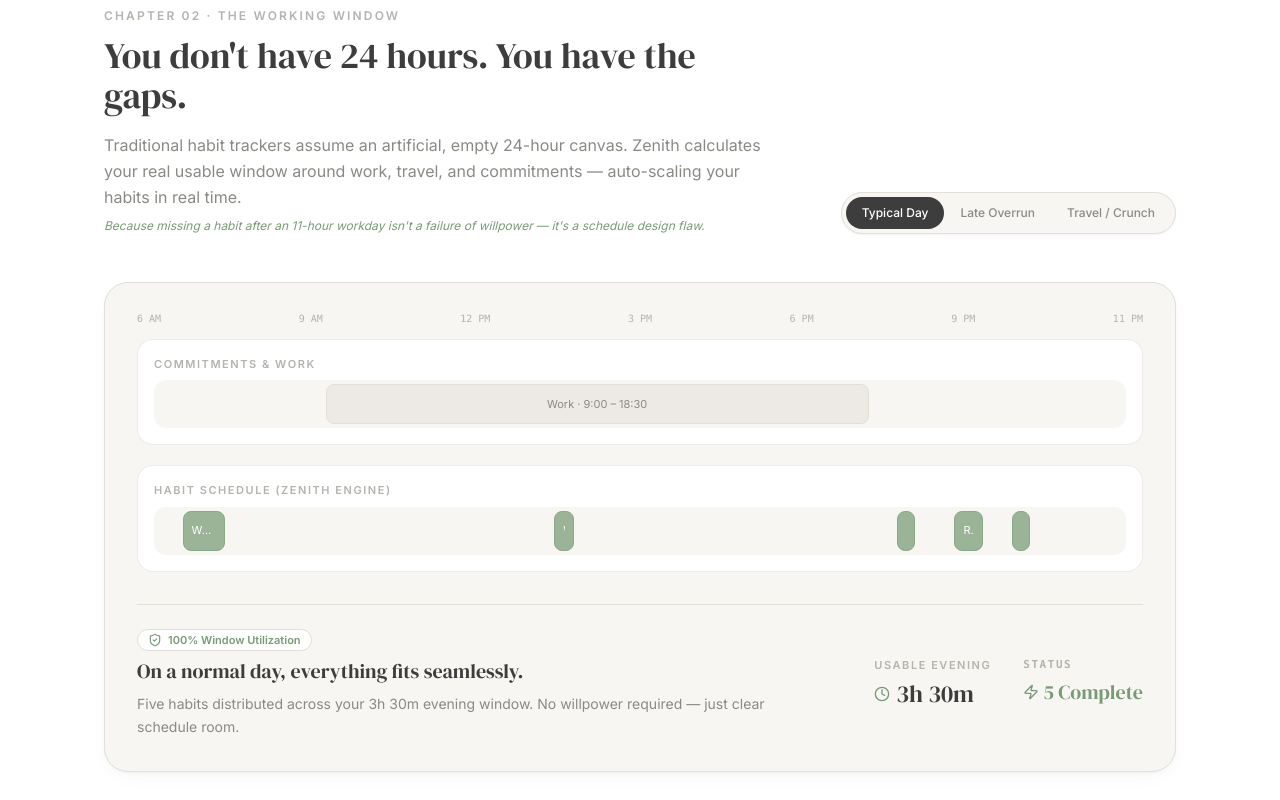
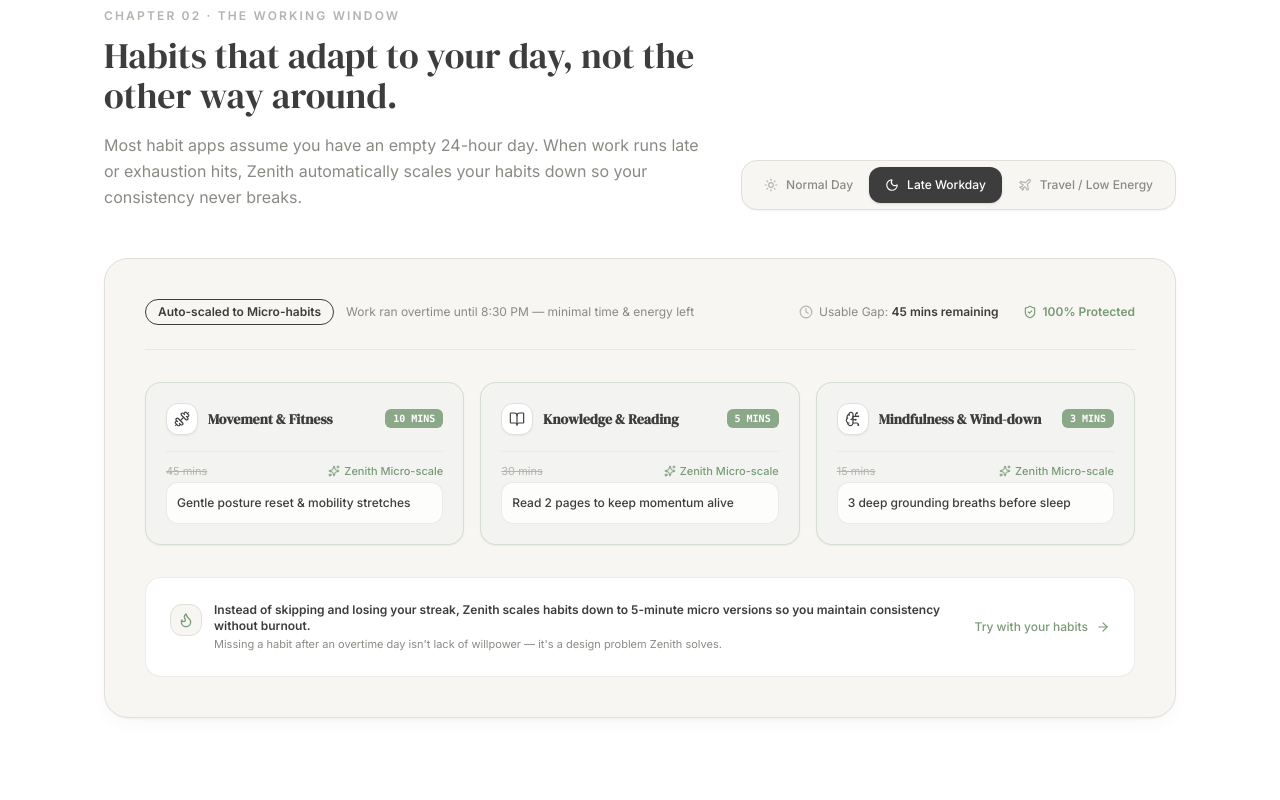
Before and after one commit to SamarSiddiqui/Zenith, a Next.js app: page / in a window 1280 px wide. Shown: the part 2000-2800 px from the top of the page. Built offline with nearby package versions, Linux system fonts and the light colour scheme; no server answers.

Commit message:
refactor(landing): simplify chapter 02 working window section with intuitive interactive habit cards

```diff
--- a/components/landing/DayRibbon.tsx
+++ b/components/landing/DayRibbon.tsx
@@ -1,125 +1,139 @@
 "use client";
 
 import React, { useState, useRef } from 'react';
-import { AnimatePresence, motion } from 'framer-motion';
-import { Clock, ShieldCheck, Zap } from 'lucide-react';
+import { motion, AnimatePresence } from 'framer-motion';
+import {
+  Sun,
+  Moon,
+  Plane,
+  CheckCircle2,
+  Sparkles,
+  Clock,
+  ShieldCheck,
+  Dumbbell,
+  BookOpen,
+  BrainCircuit,
+  ArrowRight,
+  Flame
+} from 'lucide-react';
 import { useGSAPScrollTrigger } from '../../hooks/useGSAPScrollTrigger';
 
-type Scenario = 'typical' | 'late' | 'crunch';
+type DayMode = 'normal' | 'late' | 'exhausted';
 
-const START = 6;
-const END = 23;
-const SPAN = END - START;
-
-const pos = (from: number, to: number) => ({
-  left: `${((from - START) / SPAN) * 100}%`,
-  width: `${((to - from) / SPAN) * 100}%`
-});
-
-interface Block {
+interface HabitAdaptation {
   id: string;
-  label: string;
-  from: number;
-  to: number;
-  tone: 'work' | 'overrun' | 'habit' | 'risk' | 'shrunk' | 'deferred';
+  name: string;
+  icon: typeof Dumbbell;
+  standard: {
+    duration: string;
+    description: string;
+  };
+  adapted: {
+    duration: string;
+    description: string;
+    badge: string;
+  };
 }
 
-const commitments: Record<Scenario, Block[]> = {
-  typical: [{ id: 'work', label: 'Work · 9:00 – 18:30', from: 9, to: 18.5, tone: 'work' }],
-  late: [
-    { id: 'work', label: 'Work · 9:00 – 18:30', from: 9, to: 18.5, tone: 'work' },
-    { id: 'overrun', label: 'Ran late · until 20:30', from: 18.5, to: 20.5, tone: 'overrun' }
-  ],
-  crunch: [
-    { id: 'work', label: 'Flight & Meetings · 8:00 – 21:30', from: 8, to: 21.5, tone: 'overrun' }
-  ]
-};
+const habitsList: HabitAdaptation[] = [
+  {
+    id: 'workout',
+    name: 'Movement & Fitness',
+    icon: Dumbbell,
+    standard: {
+      duration: '45 mins',
+      description: 'Full workout session & mobility drills'
+    },
+    adapted: {
+      duration: '10 mins',
+      description: 'Gentle posture reset & mobility stretches',
+      badge: 'Micro-version'
+    }
+  },
+  {
+    id: 'reading',
+    name: 'Knowledge & Reading',
+    icon: BookOpen,
+    standard: {
+      duration: '30 mins',
+      description: 'Deep focus chapter reading & notes'
+    },
+    adapted: {
+      duration: '5 mins',
+      description: 'Read 2 pages to keep momentum alive',
+      badge: 'Micro-version'
+    }
+  },
+  {
+    id: 'mindfulness',
+    name: 'Mindfulness & Wind-down',
+    icon: BrainCircuit,
+    standard: {
+      duration: '15 mins',
+      description: 'Guided evening meditation & journaling'
+    },
+    adapted: {
+      duration: '3 mins',
+      description: '3 deep grounding breaths before sleep',
+      badge: 'Micro-version'
+    }
+  }
+];
 
-const habits: Record<Scenario, Block[]> = {
-  typical: [
-    { id: 'workout', label: 'Workout 45m', from: 6.5, to: 7.25, tone: 'habit' },
-    { id: 'walk', label: 'Walk 20m', from: 13, to: 13.35, tone: 'habit' },
-    { id: 'meditation', label: 'Meditate 15m', from: 19.0, to: 19.25, tone: 'habit' },
-    { id: 'reading', label: 'Reading 30m', from: 20.0, to: 20.5, tone: 'habit' },
-    { id: 'journal', label: 'Journal 10m', from: 21.0, to: 21.2, tone: 'habit' }
-  ],
-  late: [
-    { id: 'workout', label: 'Workout 45m', from: 6.5, to: 7.25, tone: 'habit' },
-    { id: 'walk', label: 'Walk 20m', from: 13, to: 13.35, tone: 'habit' },
-    { id: 'meditation', label: 'Squeezed 10m', from: 20.6, to: 20.8, tone: 'risk' },
-    { id: 'reading', label: 'Micro-read 5m', from: 21.0, to: 21.1, tone: 'shrunk' },
-    { id: 'journal', label: 'Journal 10m', from: 21.5, to: 21.7, tone: 'habit' }
-  ],
-  crunch: [
-    { id: 'workout', label: 'Workout Defer', from: 6.5, to: 7.25, tone: 'deferred' },
-    { id: 'walk', label: 'Walk 10m', from: 13, to: 13.2, tone: 'habit' },
-    { id: 'journal', label: 'Zenith 2-Min Reset', from: 21.8, to: 22.0, tone: 'shrunk' }
-  ]
-};
-
-const toneClass: Record<Block['tone'], string> = {
-  work: 'bg-sidebar border-line text-muted',
-  overrun: 'bg-clay/15 border-clay/40 text-clay font-medium',
-  habit: 'bg-sage/85 border-sage text-white',
-  risk: 'bg-clay border-clay text-white',
-  shrunk: 'bg-surface border-sage border-dashed text-sage-deep font-semibold',
-  deferred: 'bg-canvas border-line text-faint line-through'
-};
-
-const ticks = [6, 9, 12, 15, 18, 21, 23];
-const tickLabel = (h: number) =>
-  h === 12 ? '12 PM' : h > 12 ? `${h - 12} PM` : `${h} AM`;
-
-const captions: Record<Scenario, { title: string; body: string; badge: string; iconTone: string }> = {
-  typical: {
-    title: 'On a normal day, everything fits seamlessly.',
-    body: 'Five habits distributed across your 3h 30m evening window. No willpower required — just clear schedule room.',
-    badge: '100% Window Utilization',
-    iconTone: 'text-sage-deep'
+const dayScenarios: Record<DayMode, {
+  label: string;
+  icon: typeof Sun;
+  tagline: string;
+  workHours: string;
+  workStatus: string;
+  availableTime: string;
+  resultBadge: string;
+  badgeColor: string;
+  consistencyScore: string;
+  summary: string;
+}> = {
+  normal: {
+    label: 'Normal Day',
+    icon: Sun,
+    tagline: 'Standard schedule with plenty of free evening energy',
+    workHours: '9:00 AM – 6:00 PM',
+    workStatus: 'On Time',
+    availableTime: '3h 30m free evening',
+    resultBadge: 'Full Habit Plan Active',
+    badgeColor: 'bg-sage-wash text-sage-deep border-sage/30',
+    consistencyScore: '100% Score',
+    summary: 'Everything runs at full standard duration. Smooth execution with zero friction.'
   },
   late: {
-    title: 'On an overrun day, Zenith auto-adapts your evening.',
-    body: 'Work eats 2 hours of your evening. Instead of letting you fail, Zenith shrinks Reading to a 5-minute micro-session and protects your health score.',
-    badge: 'Zenith Auto-Adapted (5m Micro-session)',
-    iconTone: 'text-clay'
+    label: 'Late Workday',
+    icon: Moon,
+    tagline: 'Work ran overtime until 8:30 PM — minimal time & energy left',
+    workHours: '9:00 AM – 8:30 PM',
+    workStatus: '2.5h Overtime',
+    availableTime: '45 mins remaining',
+    resultBadge: 'Auto-scaled to Micro-habits',
+    badgeColor: 'bg-sand-wash text-ink border-sand/40',
+    consistencyScore: '100% Protected',
+    summary: 'Instead of skipping and losing your streak, Zenith scales habits down to 5-minute micro versions so you maintain consistency without burnout.'
   },
-  crunch: {
-    title: 'On a travel or crunch day, Zenith activates Safe Deferral.',
-    body: 'Your usable window shrinks to 45 mins. Zenith automatically defers long workouts to tomorrow without breaking your consistency score.',
-    badge: 'Safe Deferral Active (0 Penalty)',
-    iconTone: 'text-sage-deep'
+  exhausted: {
+    label: 'Travel / Low Energy',
+    icon: Plane,
+    tagline: 'Flights, sick day, or total exhaustion with 0 energy',
+    workHours: 'All-day Travel / Rest',
+    workStatus: 'High Fatigue',
+    availableTime: '15 mins usable',
+    resultBadge: 'Safe Pause (Zero Penalty)',
+    badgeColor: 'bg-clay-wash text-clay border-clay/30',
+    consistencyScore: 'Score Preserved',
+    summary: 'Zenith activates Safe Pause. Your consistency health index is preserved with zero guilt, letting you recharge and resume tomorrow fresh.'
   }
 };
 
-function Lane({ blocks, laneLabel }: { blocks: Block[]; laneLabel: string }) {
-  return (
-    <div>
-      <p className="mb-2 text-[11px] font-semibold uppercase tracking-[0.14em] text-faint">{laneLabel}</p>
-      <div className="relative h-12 rounded-xl bg-canvas overflow-hidden">
-        <AnimatePresence initial={false}>
-          {blocks.map((b) => (
-            <motion.div
-              key={b.id}
-              initial={{ opacity: 0, scale: 0.95 }}
-              animate={{ opacity: 1, scale: 1, ...pos(b.from, b.to) }}
-              exit={{ opacity: 0, scale: 0.95 }}
-              transition={{ duration: 0.28, ease: [0.23, 1, 0.32, 1] }}
-              className={`absolute inset-y-1 flex items-center justify-center overflow-hidden rounded-lg border px-2 ${toneClass[b.tone]}`}
-              style={pos(b.from, b.to)}
-            >
-              <span className="truncate text-[11px]">{b.label}</span>
-            </motion.div>
-          ))}
-        </AnimatePresence>
-      </div>
-    </div>
-  );
-}
-
 export function DayRibbon() {
-  const [scenario, setScenario] = useState<Scenario>('typical');
+  const [activeMode, setActiveMode] = useState<DayMode>('late');
   const containerRef = useRef<HTMLDivElement>(null);
-  const caption = captions[scenario];
+  const currentScenario = dayScenarios[activeMode];
 
   // GSAP ScrollTrigger entrance stagger for Chapter 02
   const sectionRef = useGSAPScrollTrigger<HTMLElement>((gsap) => {
@@ -139,127 +153,181 @@
   return (
     <section ref={sectionRef} id="chapter-02" className="scroll-mt-20 border-y border-line bg-surface">
       <div ref={containerRef} className="mx-auto w-full max-w-6xl px-5 py-20 lg:px-10 lg:py-28">
-        {/* Title & Selector Bar */}
+        {/* Header and Scenario Selector */}
         <div className="flex flex-col gap-6 lg:flex-row lg:items-end lg:justify-between">
           <div className="max-w-2xl">
             <p className="gsap-ribbon-anim text-xs font-semibold uppercase tracking-[0.18em] text-faint">
               Chapter 02 · The Working Window
             </p>
             <h2 className="gsap-ribbon-anim mt-3 font-serif text-3xl text-ink md:text-4xl">
-              You don&apos;t have 24 hours. You have the gaps.
+              Habits that adapt to your day, not the other way around.
             </h2>
             <p className="gsap-ribbon-anim mt-4 text-base leading-relaxed text-muted">
-              Traditional habit trackers assume an artificial, empty 24-hour canvas. Zenith calculates your real usable window around work, travel, and commitments — auto-scaling your habits in real time.
-            </p>
-            <p className="gsap-ribbon-anim mt-2 text-xs italic text-sage-deep">
-              Because missing a habit after an 11-hour workday isn&apos;t a failure of willpower — it&apos;s a schedule design flaw.
+              Most habit apps assume you have an empty 24-hour day. When work runs late or exhaustion hits, Zenith automatically scales your habits down so your consistency never breaks.
             </p>
           </div>
 
+          {/* Interactive Scenario Buttons */}
           <div
-            className="gsap-ribbon-anim inline-flex shrink-0 rounded-full border border-line bg-canvas p-1 shadow-xs"
+            className="gsap-ribbon-anim inline-flex p-1.5 rounded-2xl border border-line bg-canvas shadow-xs shrink-0"
             role="group"
-            aria-label="Choose a day preset"
+            aria-label="Choose a day scenario"
           >
-            {[
-              { id: 'typical', label: 'Typical Day' },
-              { id: 'late', label: 'Late Overrun' },
-              { id: 'crunch', label: 'Travel / Crunch' }
-            ].map((item) => (
+            {(Object.keys(dayScenarios) as DayMode[]).map((mode) => {
+              const item = dayScenarios[mode];
+              const Icon = item.icon;
+              const isActive = activeMode === mode;
+
+              return (
                 <button
-                key={item.id}
+                  key={mode}
                   type="button"
-                onClick={() => setScenario(item.id as Scenario)}
-                aria-pressed={scenario === item.id}
-                className="relative rounded-full px-4 py-2 text-xs font-medium transition-colors"
+                  onClick={() => setActiveMode(mode)}
+                  aria-pressed={isActive}
+                  className={`relative flex items-center gap-2 rounded-xl px-4 py-2.5 text-xs font-medium transition-all ${
+                    isActive ? 'text-white' : 'text-muted hover:text-ink'
+                  }`}
                 >
-                {scenario === item.id && (
-                  <motion.span
-                    layoutId="scenario-pill"
-                    className="absolute inset-0 rounded-full bg-ink"
-                    transition={{ duration: 0.24, ease: [0.23, 1, 0.32, 1] }}
+                  {isActive && (
+                    <motion.div
+                      layoutId="scenario-pill-bg"
+                      className="absolute inset-0 rounded-xl bg-ink shadow-sm"
+                      transition={{ type: 'spring', bounce: 0.2, duration: 0.4 }}
                     />
                   )}
-                <span className={`relative ${scenario === item.id ? 'text-white' : 'text-muted'}`}>
-                  {item.label}
-                </span>
+                  <Icon className={`relative z-10 w-3.5 h-3.5 ${isActive ? 'text-white' : 'text-faint'}`} />
+                  <span className="relative z-10">{item.label}</span>
                 </button>
-            ))}
+              );
+            })}
           </div>
         </div>
 
-        {/* Timeline Visualization Card */}
-        <div className="gsap-ribbon-anim mt-12 rounded-3xl border border-line bg-canvas p-6 sm:p-8 shadow-calm">
-          <div className="relative">
-            {/* Hour Ticks */}
-            <div className="absolute inset-x-0 -top-1 flex justify-between text-[10px] text-faint font-mono" aria-hidden>
-              {ticks.map((t) => (
-                <span key={t}>{tickLabel(t)}</span>
-              ))}
+        {/* Interactive Showcase Card */}
+        <div className="gsap-ribbon-anim mt-12 rounded-3xl border border-line bg-canvas p-6 sm:p-8 md:p-10 shadow-calm">
+          {/* Top Status Bar for Selected Day */}
+          <div className="flex flex-col sm:flex-row sm:items-center justify-between gap-4 pb-6 border-b border-line/60">
+            <div className="flex items-center gap-3">
+              <span className={`px-3 py-1 rounded-full text-xs font-semibold border ${currentScenario.badgeColor}`}>
+                {currentScenario.resultBadge}
+              </span>
+              <p className="text-xs text-muted hidden sm:inline-block">
+                {currentScenario.tagline}
+              </p>
             </div>
 
-            {/* Ribbon Lanes */}
-            <div className="space-y-5 pt-6">
-              <div className="rounded-2xl bg-surface p-4 border border-line/60">
-                <Lane blocks={commitments[scenario]} laneLabel="Commitments & Work" />
+            <div className="flex items-center gap-6 text-xs">
+              <div className="flex items-center gap-1.5 text-muted">
+                <Clock className="w-3.5 h-3.5 text-faint" />
+                <span>Usable Gap: <strong className="text-ink">{currentScenario.availableTime}</strong></span>
               </div>
-              <div className="rounded-2xl bg-surface p-4 border border-line/60">
-                <Lane blocks={habits[scenario]} laneLabel="Habit Schedule (Zenith Engine)" />
+              <div className="flex items-center gap-1.5 text-sage-deep font-semibold">
+                <ShieldCheck className="w-3.5 h-3.5" />
+                <span>{currentScenario.consistencyScore}</span>
               </div>
             </div>
           </div>
 
-          {/* Scenario Result Callout */}
-          <div className="mt-8 grid gap-6 border-t border-line pt-6 lg:grid-cols-[1fr_auto] lg:items-center">
+          {/* Habit Adaptation Grid */}
+          <div className="mt-8 grid gap-4 lg:grid-cols-3">
             <AnimatePresence mode="wait">
+              {habitsList.map((habit, index) => {
+                const Icon = habit.icon;
+                const isAdapted = activeMode !== 'normal';
+                const isExhausted = activeMode === 'exhausted';
+
+                return (
                   <motion.div
-                key={scenario}
-                initial={{ opacity: 0, y: 8 }}
+                    key={habit.id}
+                    initial={{ opacity: 0, y: 10 }}
                     animate={{ opacity: 1, y: 0 }}
-                exit={{ opacity: 0, y: -6 }}
-                transition={{ duration: 0.22, ease: [0.23, 1, 0.32, 1] }}
+                    transition={{ duration: 0.25, delay: index * 0.05 }}
+                    className={`relative rounded-2xl border p-5 transition-all ${
+                      isAdapted
+                        ? 'border-sage/30 bg-sage-wash/40 shadow-xs'
+                        : 'border-line/70 bg-surface'
+                    }`}
                   >
-                <div className="flex items-center gap-2 mb-1.5">
-                  <span className="rounded-full bg-surface border border-line px-2.5 py-0.5 text-[11px] font-semibold text-sage-deep flex items-center gap-1.5">
-                    <ShieldCheck className={`h-3.5 w-3.5 ${caption.iconTone}`} />
-                    {caption.badge}
+                    {/* Habit Header */}
+                    <div className="flex items-center justify-between">
+                      <div className="flex items-center gap-2.5">
+                        <div className="w-8 h-8 rounded-xl bg-surface border border-line flex items-center justify-center text-ink shadow-xs">
+                          <Icon className="w-4 h-4 stroke-[1.75]" />
+                        </div>
+                        <h4 className="text-sm font-semibold text-ink">{habit.name}</h4>
+                      </div>
+                      <span className={`text-[10px] font-mono px-2 py-0.5 rounded-md uppercase font-semibold ${
+                        isAdapted
+                          ? 'bg-sage text-white'
+                          : 'bg-canvas text-muted border border-line'
+                      }`}>
+                        {activeMode === 'normal'
+                          ? habit.standard.duration
+                          : isExhausted
+                          ? 'Safe Pause'
+                          : habit.adapted.duration}
                       </span>
                     </div>
-                <p className="font-serif text-xl text-ink">{caption.title}</p>
-                <p className="mt-2 max-w-2xl text-sm leading-relaxed text-muted">{caption.body}</p>
+
+                    {/* Adaptation Flow */}
+                    <div className="mt-4 pt-3 border-t border-line/50 text-xs">
+                      {activeMode === 'normal' ? (
+                        <div>
+                          <p className="text-muted leading-relaxed">{habit.standard.description}</p>
+                          <div className="mt-3 flex items-center gap-1 text-sage-deep font-medium text-[11px]">
+                            <CheckCircle2 className="w-3.5 h-3.5" />
+                            <span>Standard focus window ready</span>
+                          </div>
+                        </div>
+                      ) : isExhausted ? (
+                        <div>
+                          <p className="text-muted leading-relaxed line-through opacity-60">{habit.standard.description}</p>
+                          <div className="mt-2.5 flex items-center gap-1.5 text-clay font-medium text-[11px]">
+                            <ShieldCheck className="w-3.5 h-3.5" />
+                            <span>Protected · Zero guilt pause</span>
+                          </div>
+                        </div>
+                      ) : (
+                        <div>
+                          <div className="flex items-center justify-between text-[11px] text-faint mb-1">
+                            <span className="line-through">{habit.standard.duration}</span>
+                            <div className="flex items-center gap-1 text-sage-deep font-medium">
+                              <Sparkles className="w-3 h-3" />
+                              <span>Zenith Micro-scale</span>
+                            </div>
+                          </div>
+                          <p className="text-ink font-medium leading-relaxed bg-surface/80 p-2.5 rounded-xl border border-sage/20">
+                            {habit.adapted.description}
+                          </p>
+                        </div>
+                      )}
+                    </div>
                   </motion.div>
+                );
+              })}
             </AnimatePresence>
+          </div>
 
-            <dl className="flex gap-8 lg:justify-end">
-              <div>
-                <dt className="text-[11px] uppercase tracking-[0.14em] text-faint font-semibold">Usable Evening</dt>
-                <dd className="mt-1 font-serif text-2xl text-ink flex items-center gap-1.5">
-                  <Clock className="h-4 w-4 text-sage-deep" />
-                  {scenario === 'typical' ? '3h 30m' : scenario === 'late' ? '1h 50m' : '0h 45m'}
-                </dd>
+          {/* Bottom Philosophy Callout */}
+          <div className="mt-8 rounded-2xl bg-surface border border-line/60 p-5 sm:p-6 flex flex-col sm:flex-row items-start sm:items-center justify-between gap-4">
+            <div className="flex items-start gap-3">
+              <div className="w-8 h-8 rounded-xl bg-canvas border border-line flex items-center justify-center text-sage-deep shrink-0 mt-0.5">
+                <Flame className="w-4 h-4" />
               </div>
               <div>
-                <dt className="text-[11px] uppercase tracking-[0.14em] text-faint font-semibold font-mono">Status</dt>
-                <dd className="mt-1">
-                  <span
-                    className={`inline-flex items-center gap-1 font-serif text-xl ${
-                      scenario === 'typical'
-                        ? 'text-sage-deep'
-                        : scenario === 'late'
-                        ? 'text-clay'
-                        : 'text-ink'
-                    }`}
-                  >
-                    <Zap className="h-4 w-4" />
-                    {scenario === 'typical'
-                      ? '5 Complete'
-                      : scenario === 'late'
-                      ? '1 Micro-adapted'
-                      : 'Safe Deferral'}
-                  </span>
-                </dd>
+                <p className="text-xs font-semibold text-ink">
+                  {currentScenario.summary}
+                </p>
+                <p className="text-[11px] text-muted mt-0.5">
+                  Missing a habit after an overtime day isn&apos;t lack of willpower — it&apos;s a design problem Zenith solves.
+                </p>
               </div>
-            </dl>
+            </div>
+
+            <div className="shrink-0 flex items-center gap-2 text-xs font-medium text-sage-deep">
+              <span>Try with your habits</span>
+              <ArrowRight className="w-3.5 h-3.5" />
+            </div>
           </div>
         </div>
       </div>
```
Lines whose indentation alone changed are shown as unchanged.
